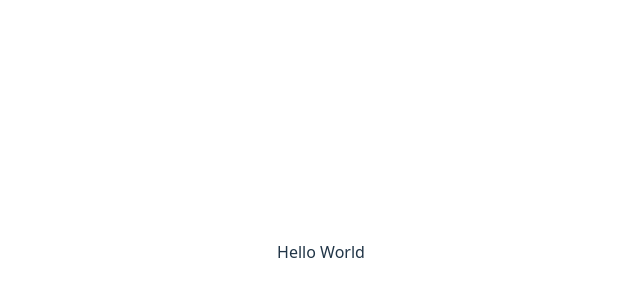
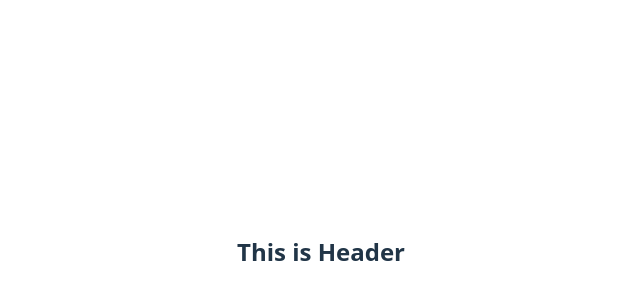
Before and after one commit to Jobaer-Islam/Milestone-8-React-Router, a React (Vite) app in the folder intro-to-react-router/: page / in a window 1280 px wide. Shown: the part 148-448 px from the top of the page, without its empty margins (319-959 px from the left). Built offline with nearby package versions, Linux system fonts and the light colour scheme.

Commit message:
concept of routing

```diff
--- /dev/null
+++ b/intro-to-react-router/src/components/Header/Header.jsx
@@ -0,0 +1,11 @@
+import React from 'react';
+
+const Header = () => {
+    return (
+        <div>
+            <h2>This is Header</h2>
+        </div>
+    );
+};
+
+export default Header;
--- /dev/null
+++ b/intro-to-react-router/src/components/Home/Home.jsx
@@ -0,0 +1,11 @@
+import React from 'react';
+
+const Home = () => {
+    return (
+        <div>
+            <h2>This is Home</h2>
+        </div>
+    );
+};
+
+export default Home;
--- /dev/null
+++ b/intro-to-react-router/src/components/Laptops/Laptops.jsx
@@ -0,0 +1,11 @@
+import React from 'react';
+
+const Laptops = () => {
+    return (
+        <div>
+            This is Laptop section.
+        </div>
+    );
+};
+
+export default Laptops;
--- /dev/null
+++ b/intro-to-react-router/src/components/Mobiles/Mobiles.jsx
@@ -0,0 +1,11 @@
+import React from 'react';
+
+const Mobiles = () => {
+    return (
+        <div>
+            <h2>THis is Mobiles</h2>
+        </div>
+    );
+};
+
+export default Mobiles;
--- /dev/null
+++ b/intro-to-react-router/src/components/Root/Root.jsx
@@ -0,0 +1,15 @@
+import React from 'react';
+import Header from '../Header/Header';
+import { Outlet } from 'react-router';
+import Home from '../Home/Home';
+
+const Root = () => {
+    return (
+        <div>
+            <Header></Header>
+            {/* <Home></Home> */}
+        </div>
+    );
+};
+
+export default Root;
--- a/intro-to-react-router/src/main.jsx
+++ b/intro-to-react-router/src/main.jsx
@@ -6,12 +6,38 @@
   createBrowserRouter,
   RouterProvider,
 } from "react-router";
+import Root from './components/Root/Root.jsx';
+import Home from './components/Home/Home.jsx';
+import Mobiles from './components/Mobiles/Mobiles.jsx';
+import Laptops from './components/Laptops/Laptops.jsx';
 
 const router = createBrowserRouter([
   {
     path: "/",
-    element: <div>Hello World</div>,
+    Component: Root,
+    children: [
+      {index: true, Component: Home},
+      {path: 'mobiles', Component: Mobiles},
+      {path: 'laptops', Component: Laptops}
+
+    ]
   },
+  {
+    path: "about",
+    element: <div>About me here</div>
+  },
+  {
+    path: "blogs",
+    element: <div>All my blogs here!</div>
+  },
+  {
+    path: 'app',
+    Component: App
+  },
+  {
+    path: 'app2',
+    element: <App></App>
+  }
 ]);
 
 createRoot(document.getElementById('root')).render(
```
